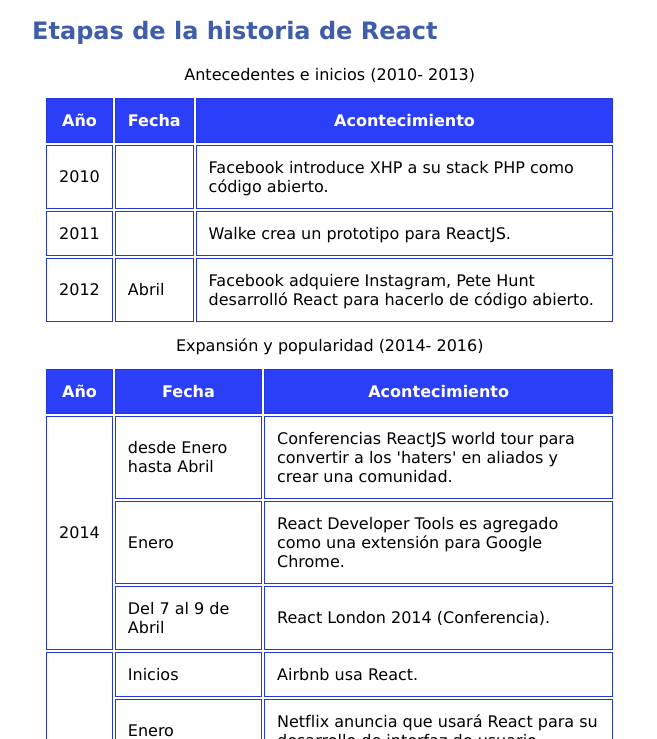
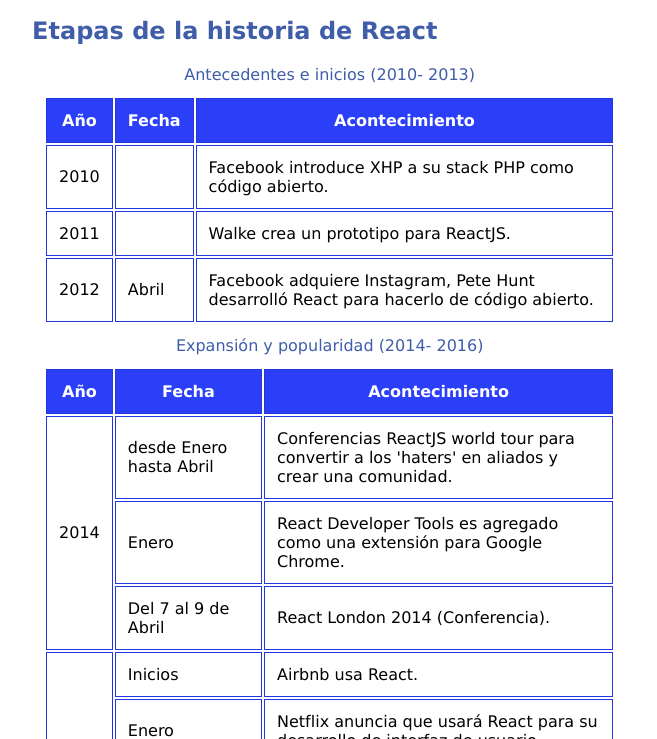
Before and after one commit to uo225211/sew22, a plain HTML site: page historia.html in a window 1280 px wide. Shown: the part 961-1700 px from the top of the page, without its empty margins (230-887 px from the left). Drawn offline with Linux system fonts and the light colour scheme.

Commit message:
Add files via upload

```diff
--- a/estilo/trabajoTabla.css
+++ b/estilo/trabajoTabla.css
@@ -7,10 +7,13 @@
 
 }
 
-
+caption{
+	color:#3f5da8;
+}
 table{
 	margin: auto;
 	padding:0.75em;
+	width: 100%; height: auto;
 
 }
 
```
